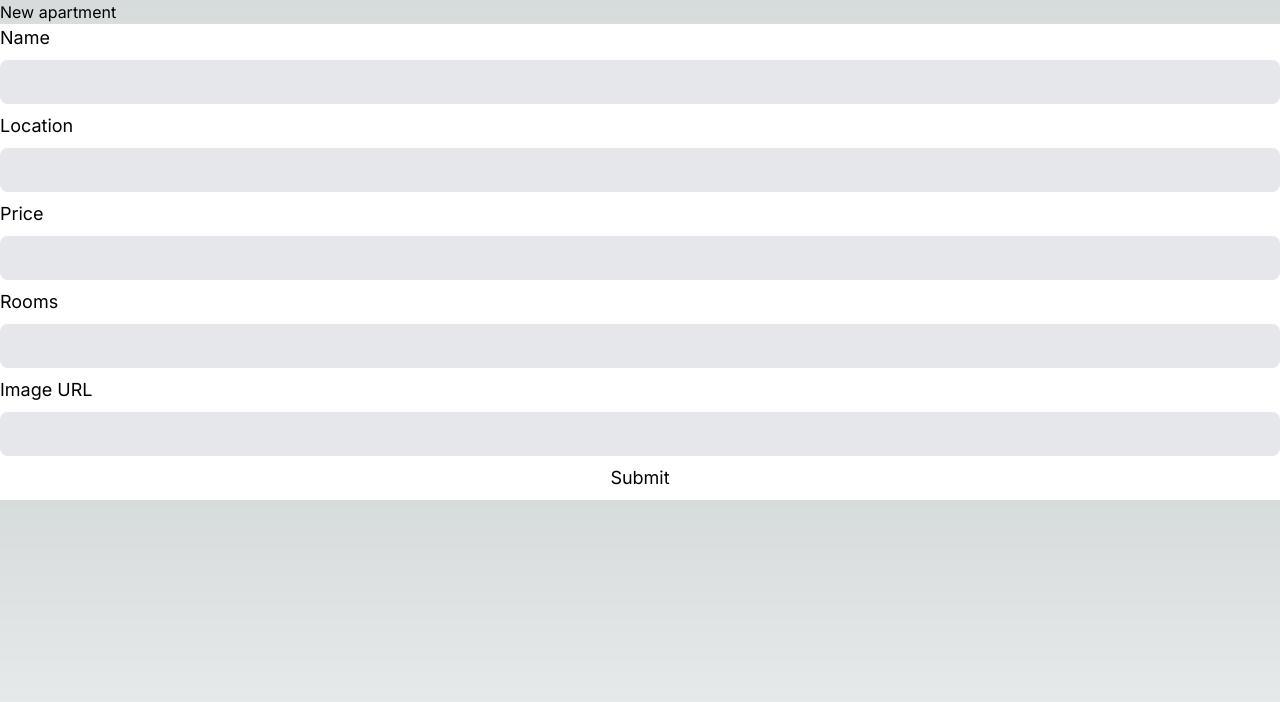
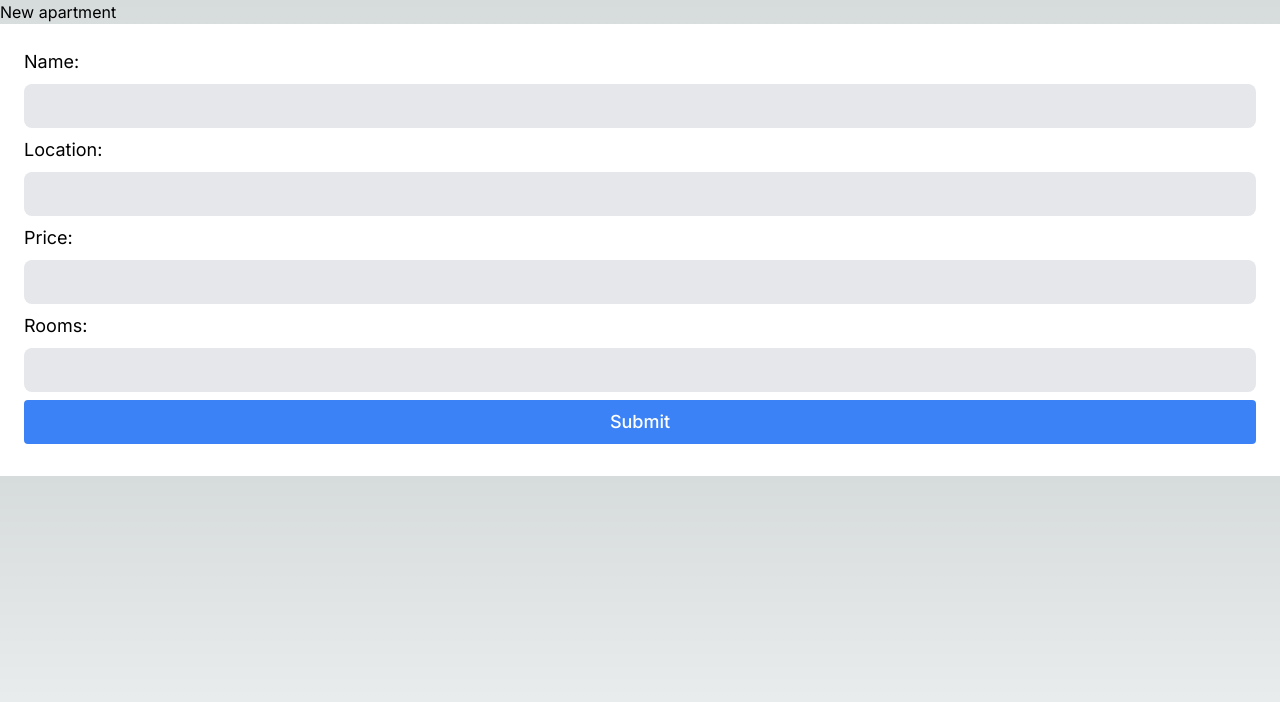
Before and after one commit to lcarvajal/landlord-onboard, a Next.js app: page /apartments/new in a window 1280 px wide. Shown: the top 702 px of the page. Built offline with nearby package versions, Linux system fonts and the light colour scheme.

Commit message:
Move form padding to global css

```diff
--- a/src/app/apartments/new/page.tsx
+++ b/src/app/apartments/new/page.tsx
@@ -3,17 +3,15 @@ export default function NewApartment() {
     <main>
       <h1>New apartment</h1>
       <form>
-        <label htmlFor="name">Name</label>
+        <label htmlFor="name">Name:</label>
         <input type="text" id="name" name="name" />
-        <label htmlFor="location">Location</label>
+        <label htmlFor="location">Location:</label>
         <input type="text" id="location" name="location" />
-        <label htmlFor="price">Price</label>
+        <label htmlFor="price">Price:</label>
         <input type="number" id="price" name="price" />
-        <label htmlFor="rooms">Rooms</label>
+        <label htmlFor="rooms">Rooms:</label>
         <input type="number" id="rooms" name="rooms" />
-        <label htmlFor="imageURL">Image URL</label>
-        <input type="text" id="imageURL" name="imageURL" />
-        <button type="submit">Submit</button>
+        <button className="primary-button" type="submit">Submit</button>
       </form>
     </main>
   )
--- a/src/app/globals.css
+++ b/src/app/globals.css
@@ -26,6 +26,7 @@ body {
 form {
   @apply bg-white;
   @apply text-black;
+  @apply p-6;
 }
 
 form>* {
--- a/src/app/login/page.tsx
+++ b/src/app/login/page.tsx
@@ -6,7 +6,7 @@ export default function LoginPage() {
       <div className="md:grow text-center p-6 mt-6 md:mt-0 md:transform md:translate-y-6" >
         <h1 className="text-black md:text-white text-3xl md:text-6xl w-4/5 mx-auto font-extrabold">Earn <span className="text-orange-500">50% more</span> renting your apt to students</h1>
       </div >
-      <div className="grow flex md:items-center md:h-full md:w-4/5 lg:w-3/5 bg-white p-6">
+      <div className="grow flex md:items-center md:h-full md:w-4/5 lg:w-3/5 bg-white">
         <form className="mx-auto">
           <h1 className="text-xl font-medium">List your apartment in 5 minutes</h1>
           <ol className="p-2 mb-6">
```
